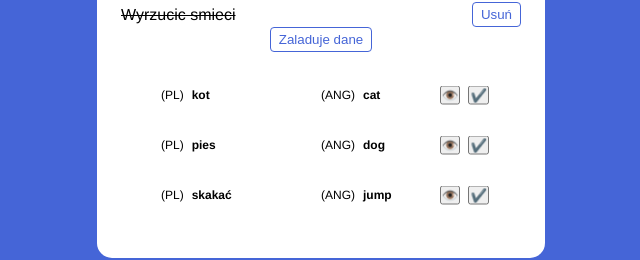
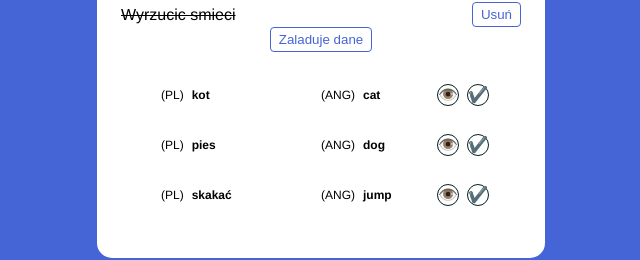
Before and after one commit to Marcin-podgorski93/React_to_do, a React (Vite) app: page / in a window 1280 px wide. Shown: the part 395-655 px from the top of the page, without its empty margins (319-959 px from the left). Built offline with nearby package versions, Linux system fonts and the light colour scheme.

Commit message:
update icons

```diff
--- a/src/App.jsx
+++ b/src/App.jsx
@@ -113,8 +113,8 @@ function App() {
                     (ANG) <strong>{words.translation}</strong>
                   </span>
                   <div className={styles.buttons}>
-                    <button>👁️</button>
-                    <button>✔️</button>
+                    <button className={styles.emoticon}>👁️</button>
+                    <button className={styles.emoticon}>✔️</button>
                   </div>
                 </li>
               ))}
--- a/src/App.module.css
+++ b/src/App.module.css
@@ -63,3 +63,16 @@
   top: 50%;
   transform: translate(0, -50%);
 }
+
+.emoticon {
+  background-color: var(--color-white);
+  border: 1px solid var(--color-dark);
+  height: 100%;
+  aspect-ratio: 1;
+  border-radius: 50%;
+  cursor: pointer;
+  transition: 0.3s background-color, 0.3s opacity;
+  font-size: 1rem;
+  line-height: 1rem;
+  opacity: 1;
+}
--- a/src/index.css
+++ b/src/index.css
@@ -1,5 +1,7 @@
 :root {
   --color-main: #4565d7;
+  --color-white: #fffffe80;
+  --color-dark: #001e1d;
 }
 
 * {
```
